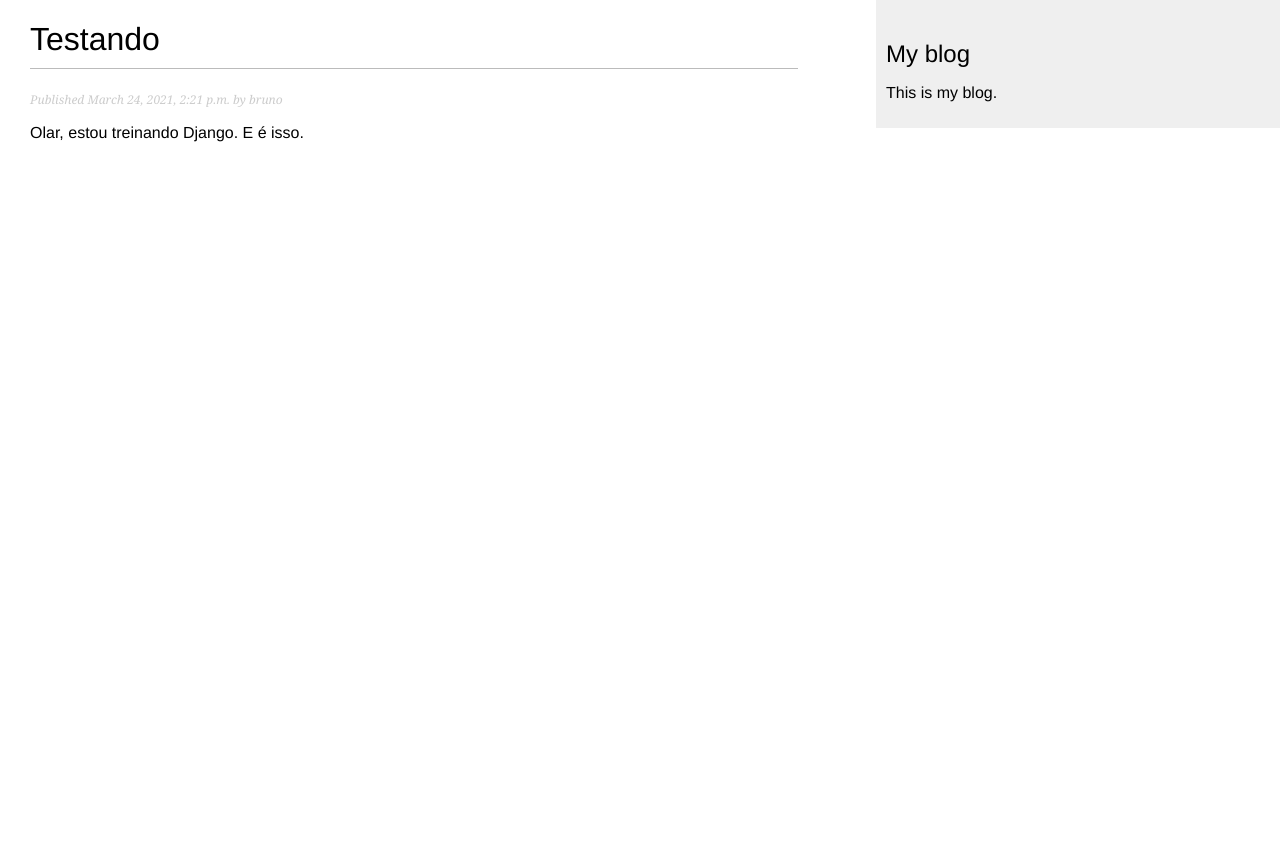
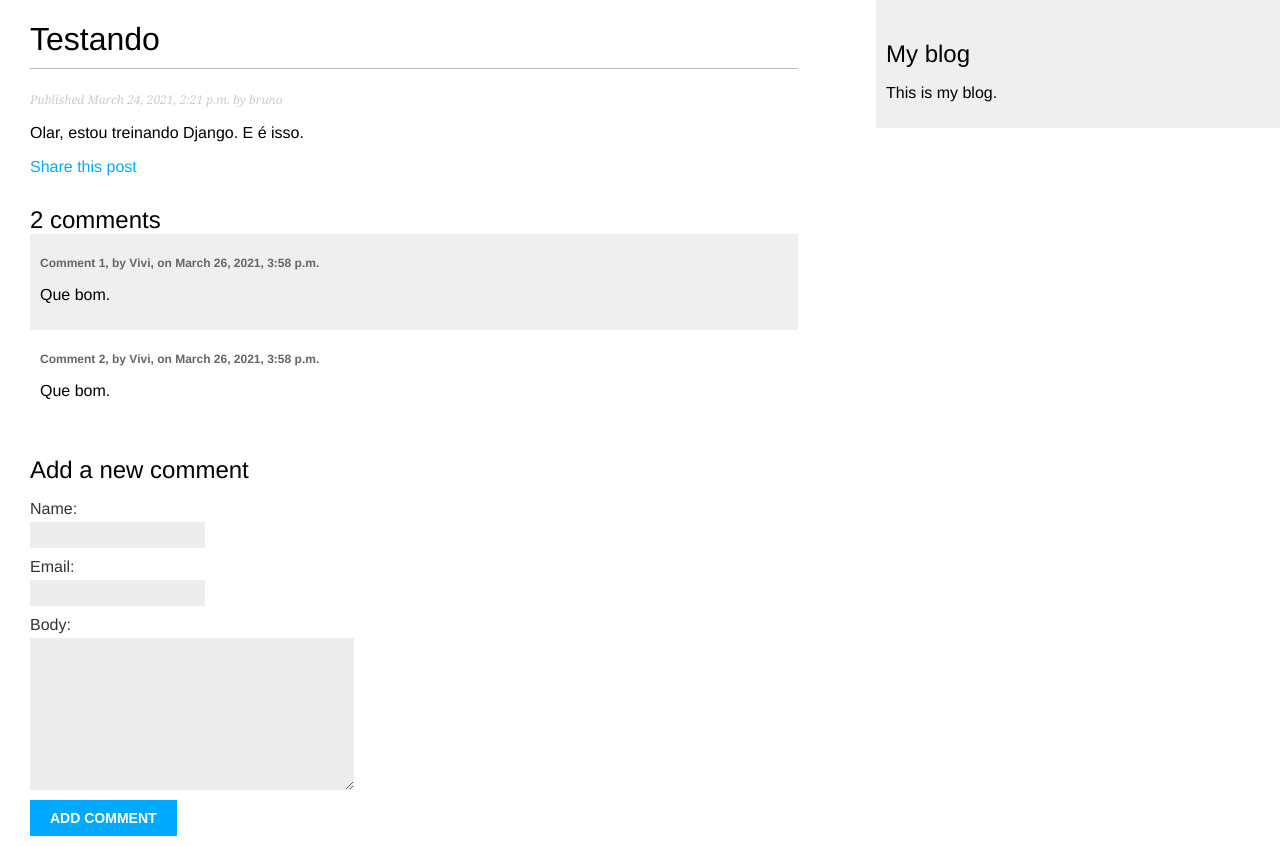
Before and after one commit to brunomendesdecarvalho/blog-django, a Django app: a page that uses blog/templates/blog/post/detail.html in a window 1280 px wide. Before the commit the page ends 142 px from the top, so only its background shows below. Run offline with Django 3.2, Linux system fonts and the light colour scheme; data comes from the database, SQL or seed files in the repository; both versions use the stored data as it was after the commit.

Commit message:
Added comments and email sharing

```diff
--- /dev/null
+++ b/blog/forms.py
@@ -0,0 +1,17 @@
+from django import forms
+
+
+from .models import Comment
+
+
+class EmailPostForm(forms.Form):
+    name = forms.CharField(max_length=25)
+    email = forms.EmailField()
+    to = forms.EmailField()
+    comments = forms.CharField(required=False, widget=forms.Textarea)
+
+
+class CommentForm(forms.ModelForm):
+    class Meta:
+        model = Comment
+        fields = ('name', 'email', 'body')
--- a/blog/models.py
+++ b/blog/models.py
@@ -41,3 +41,23 @@ class Post(models.Model):
                             self.publish.day,
                             self.slug
                         ])
+
+
+class Comment(models.Model):
+    post = models.ForeignKey(Post,
+                            on_delete = models.CASCADE,
+                            related_name='comments')
+    name = models.CharField(max_length=80)
+    email = models.EmailField()
+    body = models.TextField()
+    created = models.DateTimeField(auto_now_add=True)
+    updated = models.DateTimeField(auto_now=True)
+    active = models.BooleanField(default=True)
+
+
+    class Meta:
+        ordering = ('created',)
+
+
+    def __str__(self):
+        return f'Comment by {self.name} on {self.post}'
--- a/blog/templates/blog/post/detail.html
+++ b/blog/templates/blog/post/detail.html
@@ -8,4 +8,37 @@
         Published {{ post.publish }} by {{ post.author }}
     </p>
     {{ post.body|linebreaks }}
+    <p>
+        <a href="{% url "blog:post_share" post.id %}">
+            Share this post
+        </a>
+    </p>
+    {% with comments.count as total_comments %}
+        <h2>
+            {{ total_comments }} comment{{ total_comments|pluralize }}
+        </h2>
+    {% endwith %}
+
+    {% for comment in comments %}
+        <div class="comment">
+            <p class="info">
+                Comment {{ forloop.counter }}, by {{ comment.name }}, on
+                {{ comment.created }}
+            </p>
+            {{ comment.body|linebreaks }}
+        </div>
+    {% empty %}
+        <p>There are no comments yet.</p>
+    {% endfor %}
+
+    {% if new_comment %}
+        <h2>Your comment has been added.</h2>
+    {% else %}
+        <h2>Add a new comment</h2>
+        <form method="post">
+            {{ comment_form.as_p }}
+            {% csrf_token %}
+            <p><input type="submit" value="Add comment"></p>
+        </form>
+    {% endif %}
 {% endblock %}
--- a/blog/urls.py
+++ b/blog/urls.py
@@ -12,4 +12,6 @@ urlpatterns = [
     path('<int:year>/<int:month>/<int:day>/<slug:post>/',
         views.post_detail,
         name='post_detail'),
+    path('<int:post_id>/share/',
+        views.post_share, name='post_share'),
 ]
--- a/blog/views.py
+++ b/blog/views.py
@@ -1,11 +1,13 @@
 from django.shortcuts import render, get_object_or_404
 from django.core.paginator import Paginator, EmptyPage, PageNotAnInteger
+from django.core.mail import send_mail
 
 
 from django.views.generic import ListView
 
 
-from .models import Post
+from .forms import EmailPostForm, CommentForm
+from .models import Post, Comment
 
 
 class PostListView(ListView):
@@ -22,6 +24,43 @@ def post_detail(request, year, month, day, post):
                                 publish__month=month,
                                 publish__day=day)
 
+    comments = post.comments.filter(active=True)
+    new_comment = None
+
+    if request.method == 'POST':
+        comment_form = CommentForm(data=request.POST)
+        if comment_form.is_valid():
+            new_comment = comment_form.save(commit=False)
+            new_comment.post = post
+            new_comment.save()
+
+    else:
+        comment_form = CommentForm()
     return render(request,
                 'blog/post/detail.html',
-                {'post': post})
+                {'post': post,
+                'comments': comments,
+                'new_comment': new_comment,
+                'comment_form': comment_form})
+
+
+def post_share(request, post_id):
+    post = get_object_or_404(Post, id=post_id, status='published')
+    sent = False
+    # Form is completed, email has to be sent
+    if request.method == 'POST':
+        form = EmailPostForm(request.POST)
+        if form.is_valid():
+            cd = form.cleaned_data
+            post_url = request.build_absolute_uri(
+                post.get_absolute_url()
+            )
+            subject = f"{cd['name']} recommends you read " \
+                    f"{post.title}"
+            message = f"Read {post.title} at {post_url}\n\n" \
+                    f"{cd['name']}\'s comments: {cd['comments']}"
+            send_mail(subject, message, 'admin@myblog.com', [cd['to']])
+            sent = True
+    else:
+        form = EmailPostForm()
+    return render(request, 'blog/post/share.html', {'post': post, 'form': form, 'sent': sent})
```
Also changed, not shown: blog/admin.py (+8 -1 lines), blog/templates/blog/post/share.html (added, +19 -0 lines), site_bruno/settings.py (+10 -0 lines), blog/migrations/0002_comment.py (added), db.sqlite3.
